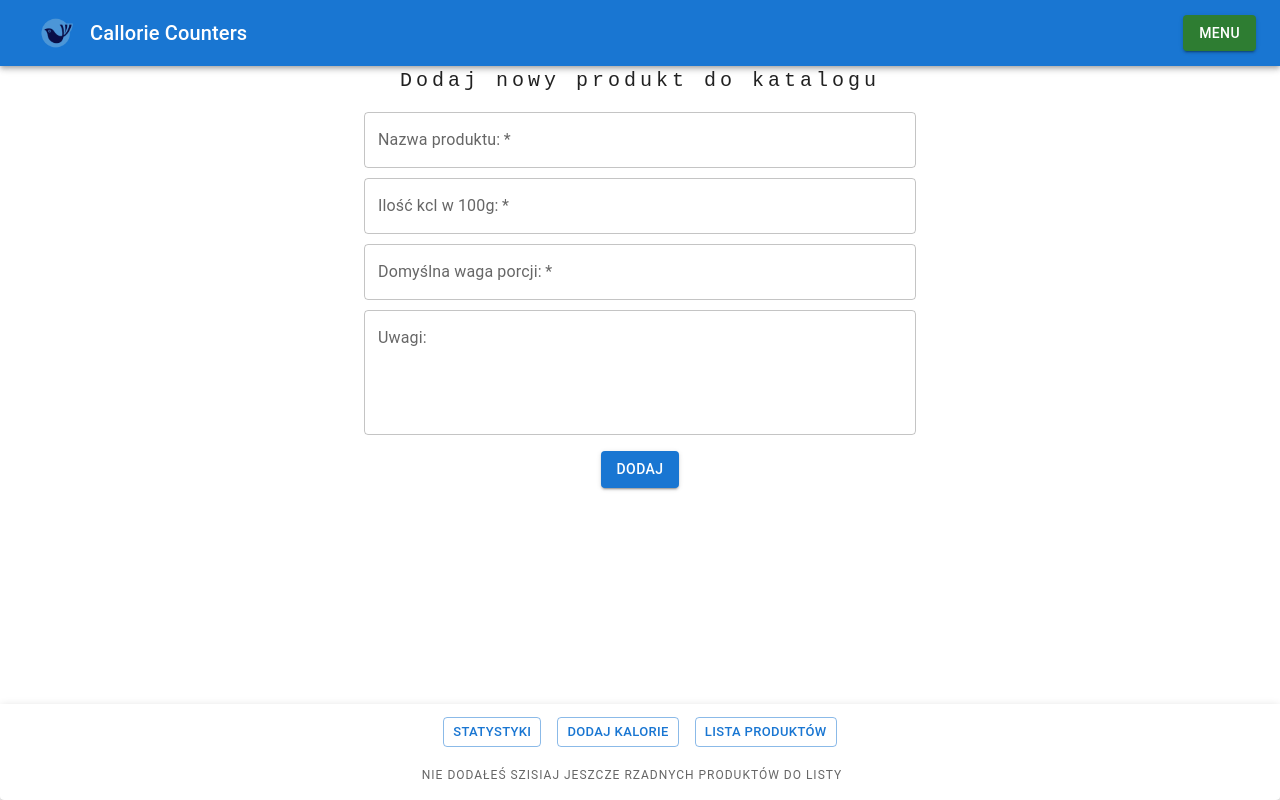
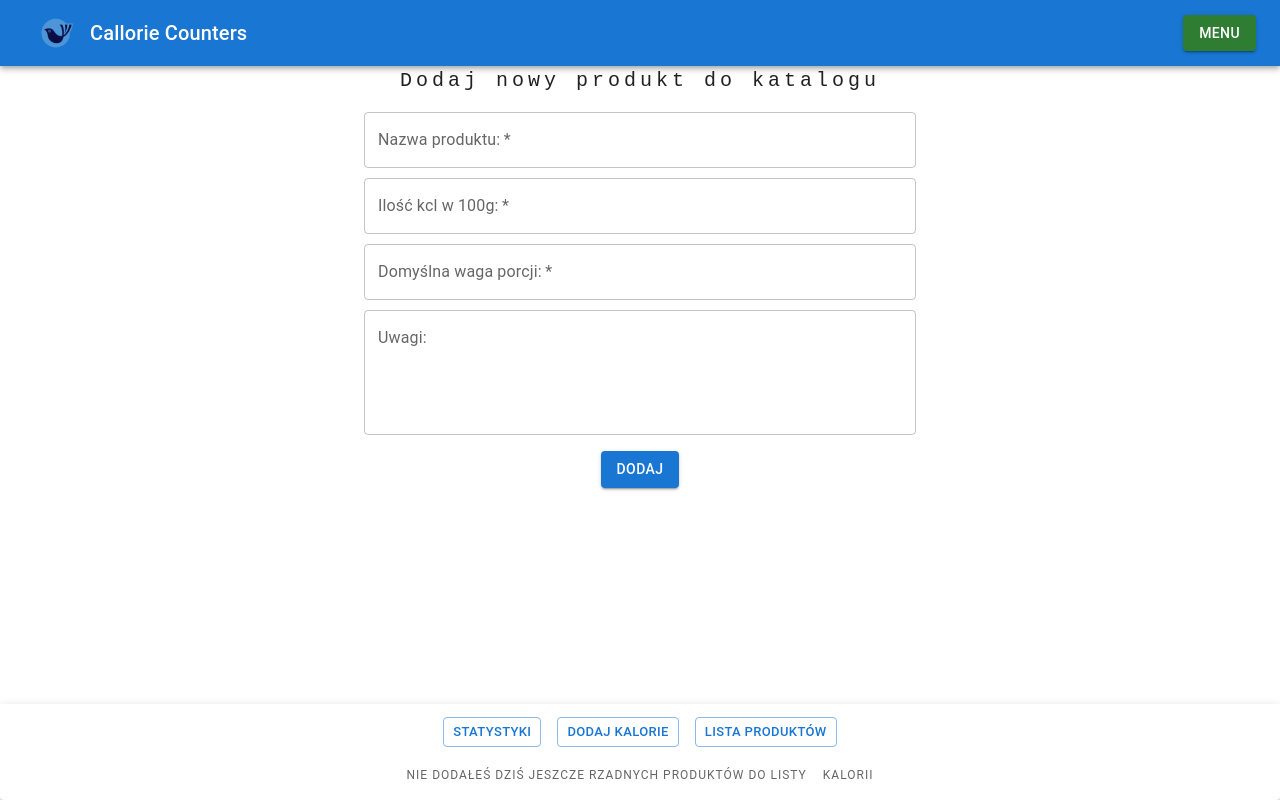
Before and after one commit to DominikPro/Counting-Calories-MERN-App, a React (Create React App) app: page /addProduct in a window 1280 px wide. Built offline with nearby package versions, Linux system fonts and the light colour scheme.

Commit message:
Repair the calorie consumption indicator. Progress animation was not displayed.

```diff
--- a/src/Components/CircularProgressCalorie/CircularProgressCalorie.jsx
+++ b/src/Components/CircularProgressCalorie/CircularProgressCalorie.jsx
@@ -8,7 +8,7 @@ import dayjs from "dayjs";
 import { CircularProgress, Typography, Box } from "@mui/material/";
 //=============================================
 
-function CircularProgressCalorie({ usedCalorieInPercent }) {
+function CircularProgressCalorie({ valueProgress, usedCalorieInPercent }) {
 	const userCalorieLimit = useSelector((state) => state.userSettings.dailyAmountOfCalories);
 	const userName = useSelector((state) => state.userSettings.name);
 	const [color, setColor] = useState("success");
@@ -16,10 +16,8 @@ function CircularProgressCalorie({ usedCalorieInPercent }) {
 	const [message2, setMessage2] = useState("");
 
 	useEffect(() => {
-		console.log(typeof usedCalorieInPercent);
-		console.log(usedCalorieInPercent);
-		if (usedCalorieInPercent == 0) {
-			setMessage1("Nie dodałeś szisiaj jeszcze rzadnych produktów do listy");
+		if (usedCalorieInPercent === 0) {
+			setMessage1("Nie dodałeś dziś jeszcze rzadnych produktów do listy");
 		} else if (usedCalorieInPercent > 0 && usedCalorieInPercent <= 25) {
 			setMessage1(`Hej, ${userName}! Wykorzystałeś `);
 			setMessage2("kalorii");
@@ -54,9 +52,11 @@ function CircularProgressCalorie({ usedCalorieInPercent }) {
 					<>
 						<Box sx={{ position: "relative", display: "inline-flex" }}>
 							<CircularProgress
+								value={valueProgress}
 								color={color}
 								variant="determinate"
 								{...usedCalorieInPercent}
+								// {...usedCalorieInPercent}
 							/>
 							<Box
 								sx={{
@@ -103,7 +103,7 @@ CircularProgressCalorie.propTypes = {
 };
 
 export default function CircularStatic() {
-	const [progress, setProgress] = useState(0);
+	const [progress, setProgress] = useState(5);
 	const actDate = dayjs().format("DD.MM.YYYY");
 	const dailyCaloriesLimit = useSelector((state) => state.userSettings.dailyAmountOfCalories);
 	const toDayData = useSelector((state) => state.calories.filter((item) => item.date === actDate));
@@ -128,5 +128,5 @@ export default function CircularStatic() {
 		} else return 0;
 	};
 
-	return <CircularProgressCalorie value={progress} usedCalorieInPercent={progress} />;
+	return <CircularProgressCalorie valueProgress={progress} usedCalorieInPercent={progress} />;
 }
--- a/src/Pages/User.jsx
+++ b/src/Pages/User.jsx
@@ -45,6 +45,7 @@ const Settings = () => {
 			<Grid item xs={12} mb={2} alignItems="center" justifyContent="center">
 				<Container maxWidth="xs">
 					<Header title="Dane użytkownika" size={18} />
+
 					<Stack
 						direction="column"
 						justifyContent="flex-start"
@@ -109,13 +110,17 @@ const Settings = () => {
 								fullWidth
 								required
 							/>
+							<Header
+								title="Zmianyzapisywane są automatycznie"
+								size={14}
+							/>
 						</form>
 						<Button
 							onClick={() => dispatch(removeData())}
 							variant="contained"
 							color="error"
 						>
-							Usuń dane
+							Wyczyść dane o użytkowniku
 						</Button>
 					</Stack>
 				</Container>
```
